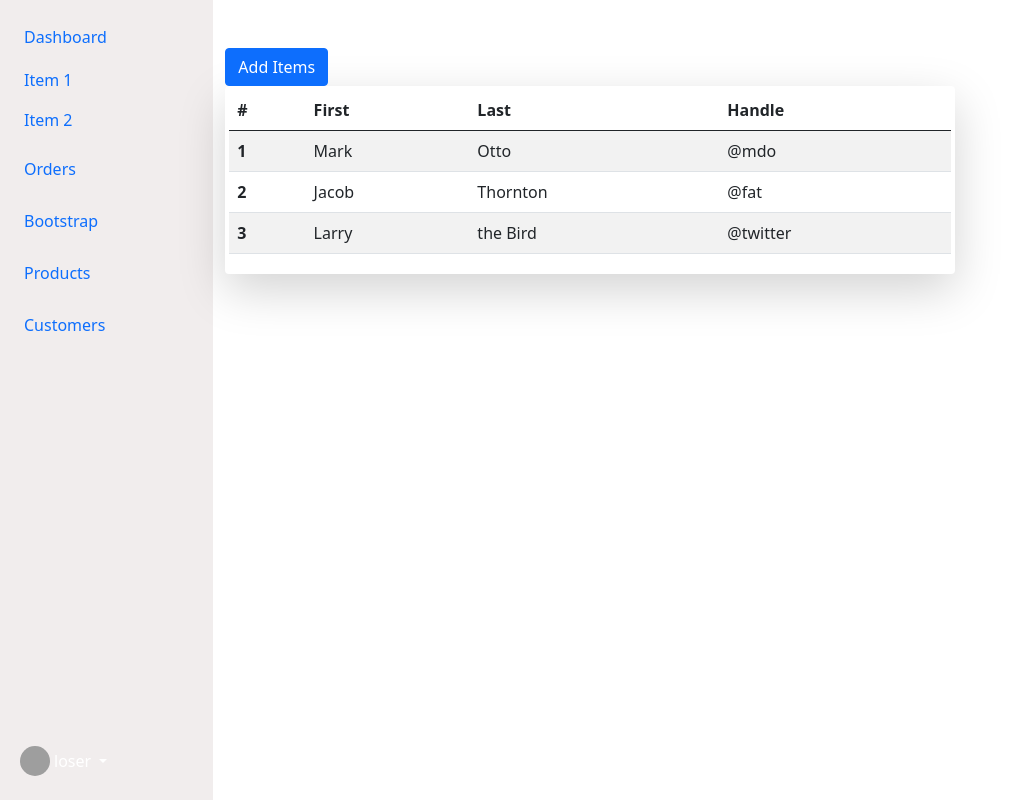
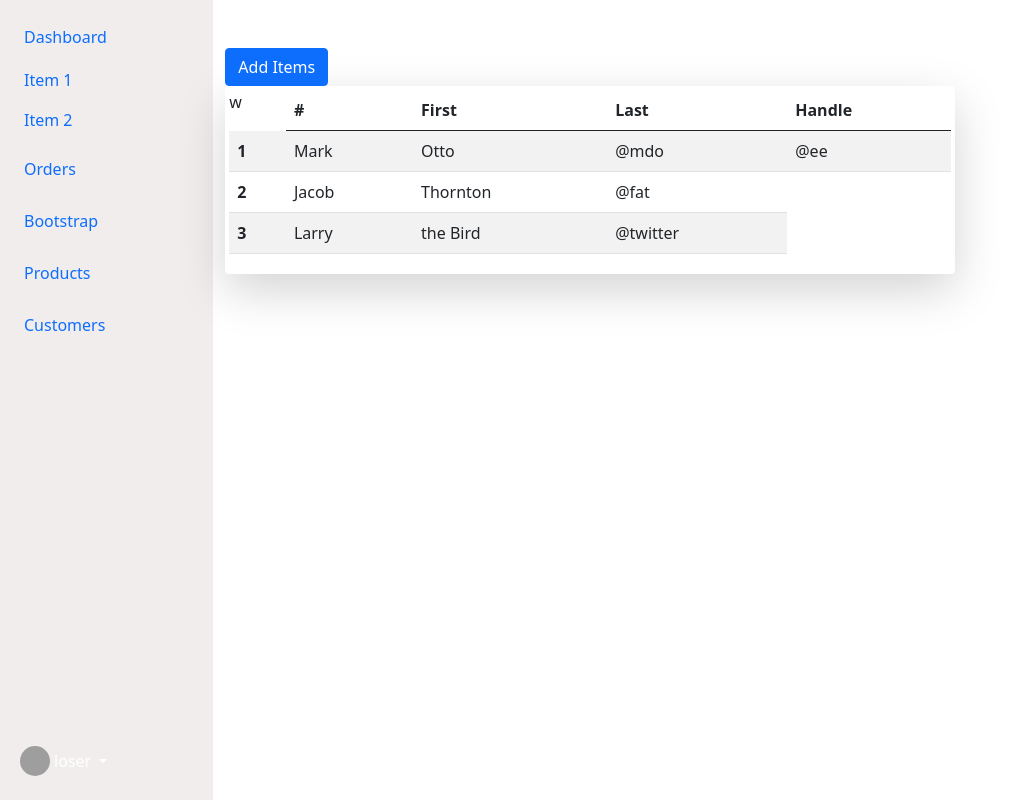
Before and after one commit to purnalakshitha99/GREEN-CARE, a React (Create React App) app in the folder FRONTEND/: page /create in a window 1280 px wide. Shown: the whole page, without its empty margins (0-1011 px from the left). Built offline with nearby package versions, Linux system fonts and the light colour scheme; grey boxes are pictures that could not be loaded.

Commit message:
new row added to table

```diff
--- a/FRONTEND/src/views/stock_manager/stock/createStocks.jsx
+++ b/FRONTEND/src/views/stock_manager/stock/createStocks.jsx
@@ -353,7 +353,7 @@
             <table class="table table-striped">
               <thead>
                 <tr>
-                  <th scope="col">#</th>
+                  w<th scope="col">#</th>
                   <th scope="col">First</th>
                   <th scope="col">Last</th>
                   <th scope="col">Handle</th>
@@ -365,6 +365,7 @@
                   <td>Mark</td>
                   <td>Otto</td>
                   <td>@mdo</td>
+                  <td>@ee</td>
                 </tr>
                 <tr>
                   <th scope="row">2</th>
```
